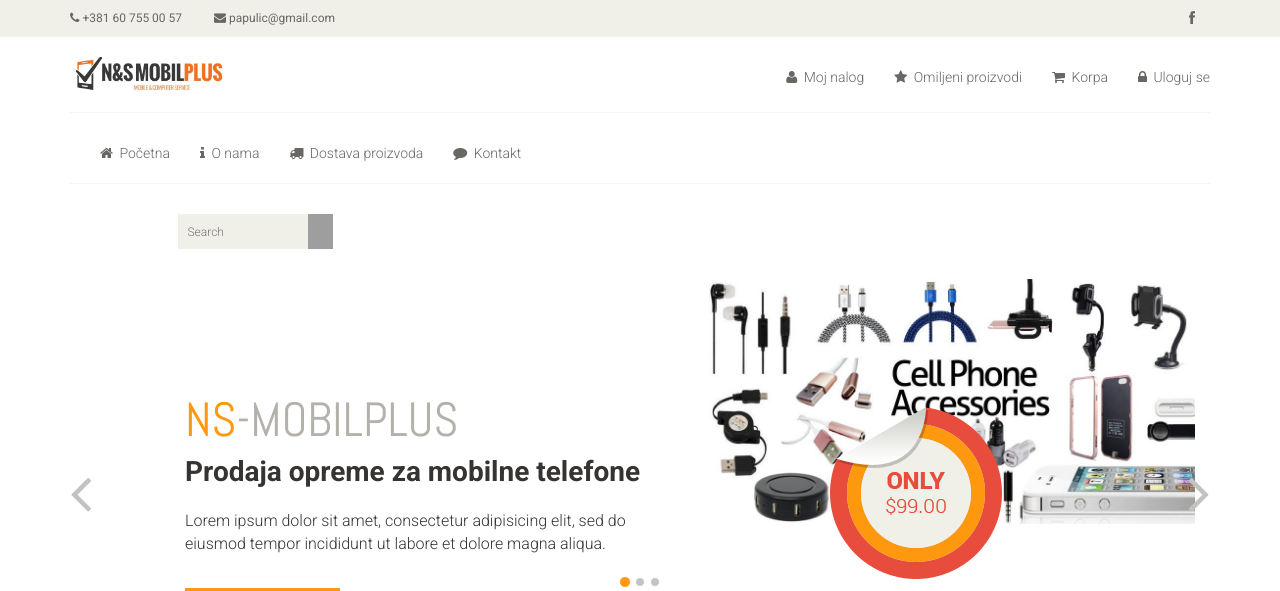
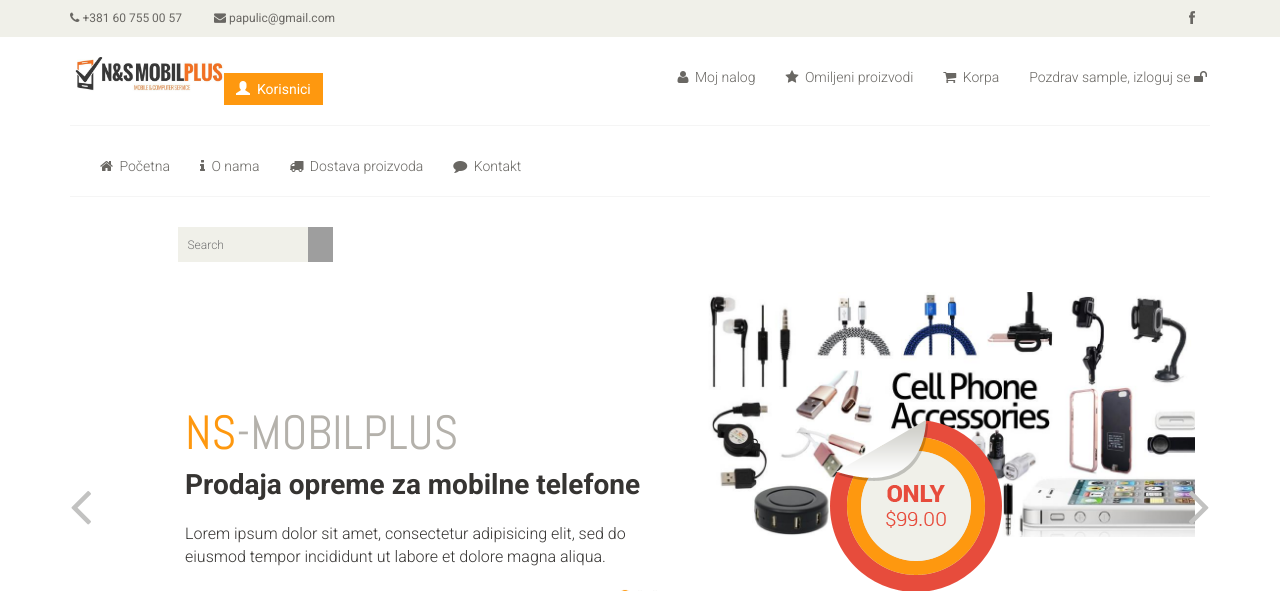
Before and after one commit to papulic/NSMOBILPLUS, a Django app: page / in a window 1280 px wide. Shown: the top 591 px of the page. Run offline with Django 3.2, Linux system fonts and the light colour scheme; the visitor is signed in with stand-in values (Sample User, id 1); grey boxes are pictures that could not be loaded.

Commit message:
Add files via upload

```diff
--- a/eprodaja/templates/eprodaja/base.html
+++ b/eprodaja/templates/eprodaja/base.html
@@ -47,6 +47,15 @@
                         <div class="logo pull-left">
                             <a href="{% url 'eprodaja:index' %}"><img width="154" height="35" src="{%  static 'eprodaja/images/home/NSmobilPlusLogo.jpg' %}" alt="" /></a>
                         </div>
+                        <div class="logo">
+                            {% if user.is_staff %}
+                            <a href="#">
+                                <button type="button" class="btn btn-primary">
+                                    <span class="glyphicon glyphicon-user"></span>&nbsp; Korisnici
+                                </button>
+                            </a>
+                            {% endif %}
+                        </div>
                     </div>
                     <div class="col-sm-8">
                         <div class="shop-menu pull-right">
@@ -54,7 +63,11 @@
                                 <li><a href="#"><i class="fa fa-user"></i> Moj nalog</a></li>
                                 <li><a href="#"><i class="fa fa-star"></i> Omiljeni proizvodi</a></li>
                                 <li><a href="cart.html"><i class="fa fa-shopping-cart"></i> Korpa</a></li>
+                                {% if user.is_authenticated %}
+                                <li><a href="logout.html">Pozdrav {{ user.username }}, izloguj se <i class="fa fa-unlock"></i></a></li>
+					            {% else %}
                                 <li><a href="login.html"><i class="fa fa-lock"></i> Uloguj se</a></li>
+                                {% endif %}
                             </ul>
                         </div>
                     </div>
@@ -73,7 +86,7 @@
                 </div>
             </div>
         </div><!--/header-middle-->
-
+    </header>
 {% block content %}
 
 {% endblock %}
--- a/eprodaja/templates/eprodaja/index.html
+++ b/eprodaja/templates/eprodaja/index.html
@@ -3,6 +3,7 @@
 {% block content %}
 {% load staticfiles %}
 
+	<header id="header">
 		<div class="header-bottom"><!--header-bottom-->
 			<div class="container">
 				<div class="row">
```
